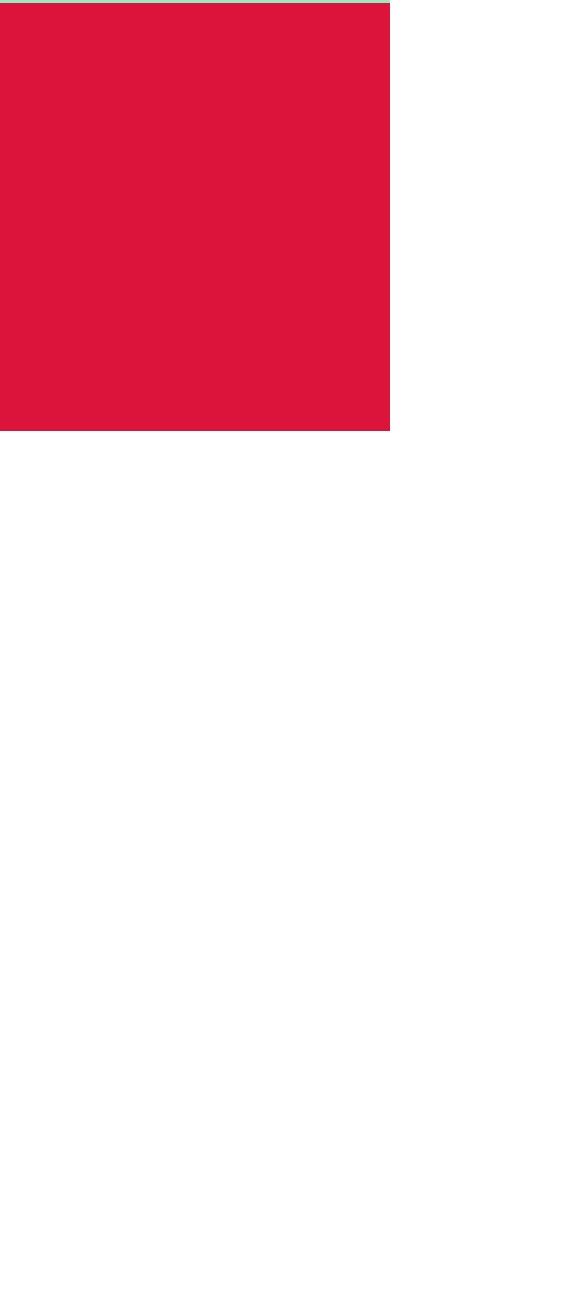
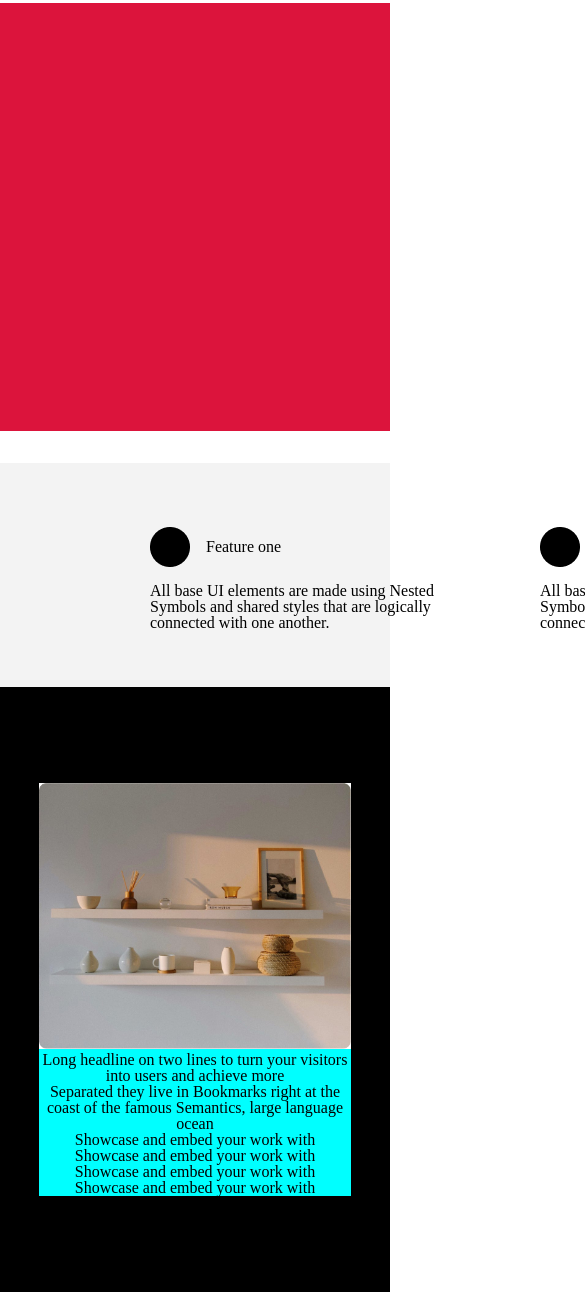
Before and after one commit to ketiladzeshotiko/HomeWork8, a plain HTML site: page index.html in a window 390 px wide. Shown: the part 547-1839 px from the top of the page, 585 px wide, since content can reach past the window. Before the commit the page ends 978 px from the top, so only its background shows below. Drawn offline with Linux system fonts and the light colour scheme.

Commit message:
add responsive

```diff
--- a/css/style.css
+++ b/css/style.css
@@ -53,14 +53,14 @@ letter-spacing: 0.1px;
     max-width: 1140px;
     width: 100%;
     /* height: 556px; */
-    background-color: rgb(149, 235, 189);
+    /* background-color: rgb(149, 235, 189); */
     margin: 0 auto;
     display: flex;
 }
 .left-block1{
     width: 490px;
     height: 288px;
-    background-color: pink;
+    /* background-color: pink; */
     margin-top: 134px;
     margin-left: 165px;
 }
@@ -108,6 +108,35 @@ vertical-align: middle;
 margin-left: 20px;
 }
 
+/* section2 */
+.section-2{
+    background-color: #F3F3F3;
+    width: 100%;
+    height: 224px;
+    margin-top: 32px;
+    display: flex;
+    padding-top: 64px;
+    padding-inline: 150px;
+    /* justify-content: space-around; */
+    gap: 30px;
+}
+.div-box{
+    width: 360px;
+    height: 116.2px;
+}
+.first-div{
+    width: 360px;
+    display: flex;
+    align-items: center;
+}
+h4{
+    margin-left: 16px;
+}
+.section2-p{
+    width: 335.35px;
+    color: black;
+    margin-top: 16px;
+}
 
 
 
--- a/index.html
+++ b/index.html
@@ -65,6 +65,37 @@
 </section>
 
 
+<!-- section2 -->
+<section class="section-2">
+
+<div class="div-box">
+<div class="first-div">
+    <img src="images/Ellipse 3.png" alt="">
+    <h4>Feature one</h4>
+</div>
+<div class="second-div">
+<p class="section2-p">All base UI elements are made using Nested Symbols and shared styles that are logically connected with one another.</p>
+</div>
+</div>
+<div class="div-box">
+    <div class="first-div">
+        <img src="images/Ellipse 3.png" alt="">
+        <h4>Feature one</h4>
+    </div>
+    <div class="second-div">
+    <p class="section2-p">All base UI elements are made using Nested Symbols and shared styles that are logically connected with one another.</p>
+    </div>
+    </div>
+    <div class="div-box">
+        <div class="first-div">
+            <img src="images/Ellipse 3.png" alt="">
+            <h4>Feature one</h4>
+        </div>
+        <div class="second-div">
+        <p class="section2-p">All base UI elements are made using Nested Symbols and shared styles that are logically connected with one another.</p>
+        </div>
+        </div>
+</section>
 
 
 
@@ -73,9 +104,7 @@
 
 
 
-
-
-    <!-- <section class="section-bg">
+    <section class="section-bg">
         <div class="container-block">
         <div class="left-block">
 <img class="image1" src="images/img.jpg" alt="">
@@ -91,7 +120,7 @@
 </div>
         </div>
         </div>
-    </section> -->
+    </section>
 </body>
 
 
```
Also changed, not shown: images/Ellipse 3.png (added).
